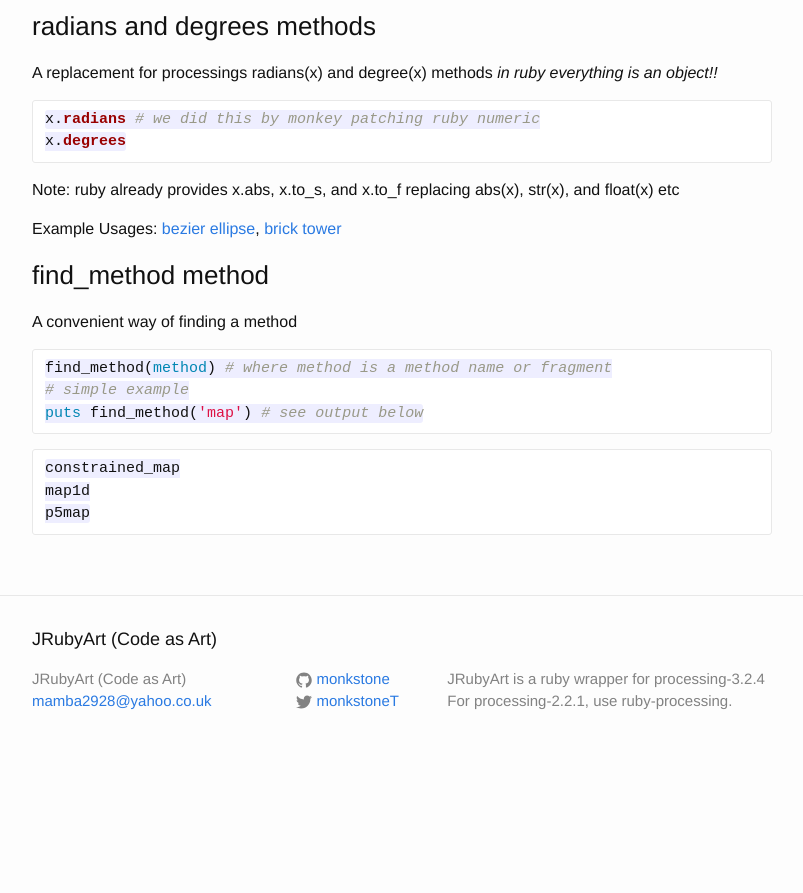
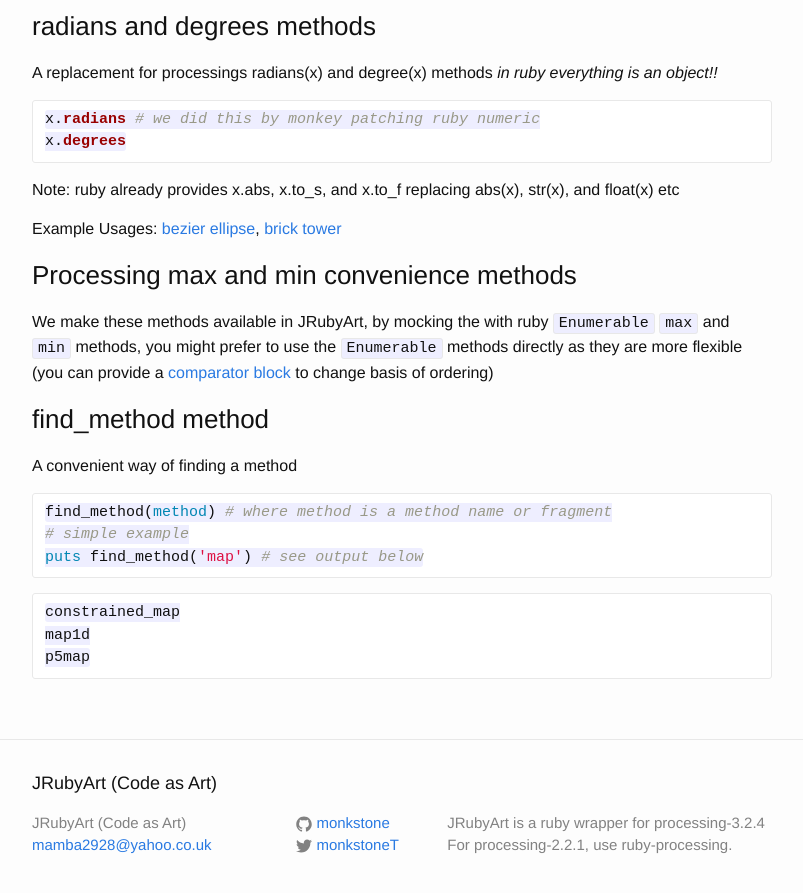
Before and after one commit to ruby-processing/JRubyArt, a Jekyll site: the page built from _k9methods/methods_summary.md, in a window 1280 px wide and 900 px high, scrolled down 1315 px. Shown: the top 893 px of the window, without its empty margins (238-1041 px from the left). Built offline with Jekyll 4.4.1, drawn with Linux system fonts in a browser that asks for light colours; before the commit the page ends 2088 px from its top, so only the background shows below that.

Commit message:
processing max and min

````diff
--- a/_k9methods/methods_summary.md
+++ b/_k9methods/methods_summary.md
@@ -56,6 +56,10 @@
 Example Usages:
 [bezier ellipse][bezier], [brick tower][brick_tower]
 
+### Processing max and min convenience methods
+
+We make these methods available in JRubyArt, by mocking the with ruby `Enumerable` `max` and `min` methods, you might prefer to use the `Enumerable` methods directly as they are more flexible (you can provide a [comparator block][enumerable] to change basis of ordering)
+
 ### find_method method
 A convenient way of finding a method
 ```ruby
@@ -75,3 +79,4 @@
 [conway]:https://github.com/ruby-processing/JRubyArt-examples/blob/master/processing_app/topics/shaders/conway.rb
 [color]:https://github.com/ruby-processing/JRubyArt-examples/blob/master/processing_app/basics/color/creating.rb
 [blend_color]:https://github.com/ruby-processing/JRubyArt-examples/blob/master/processing_app/basics/color/blend_color.rb
+[enumerable]:https://apidock.com/ruby/Enumerable/max
````
